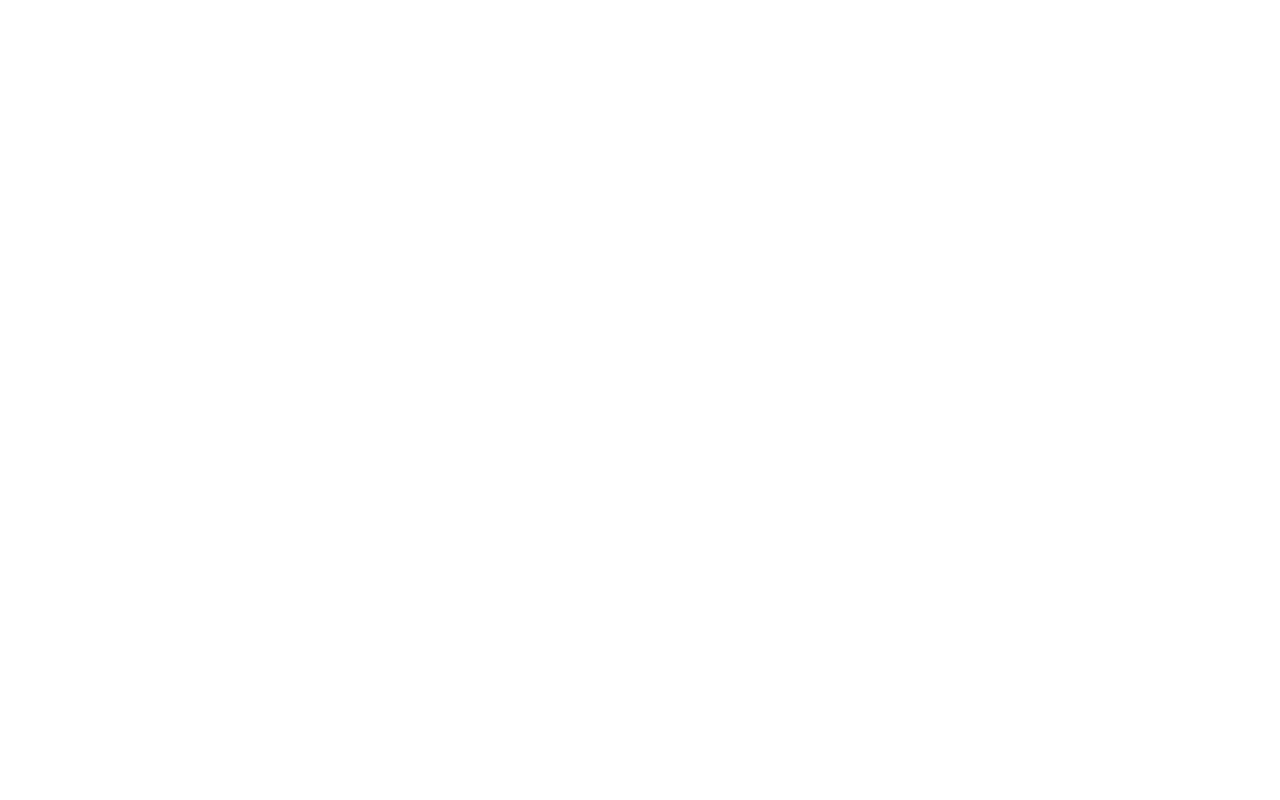
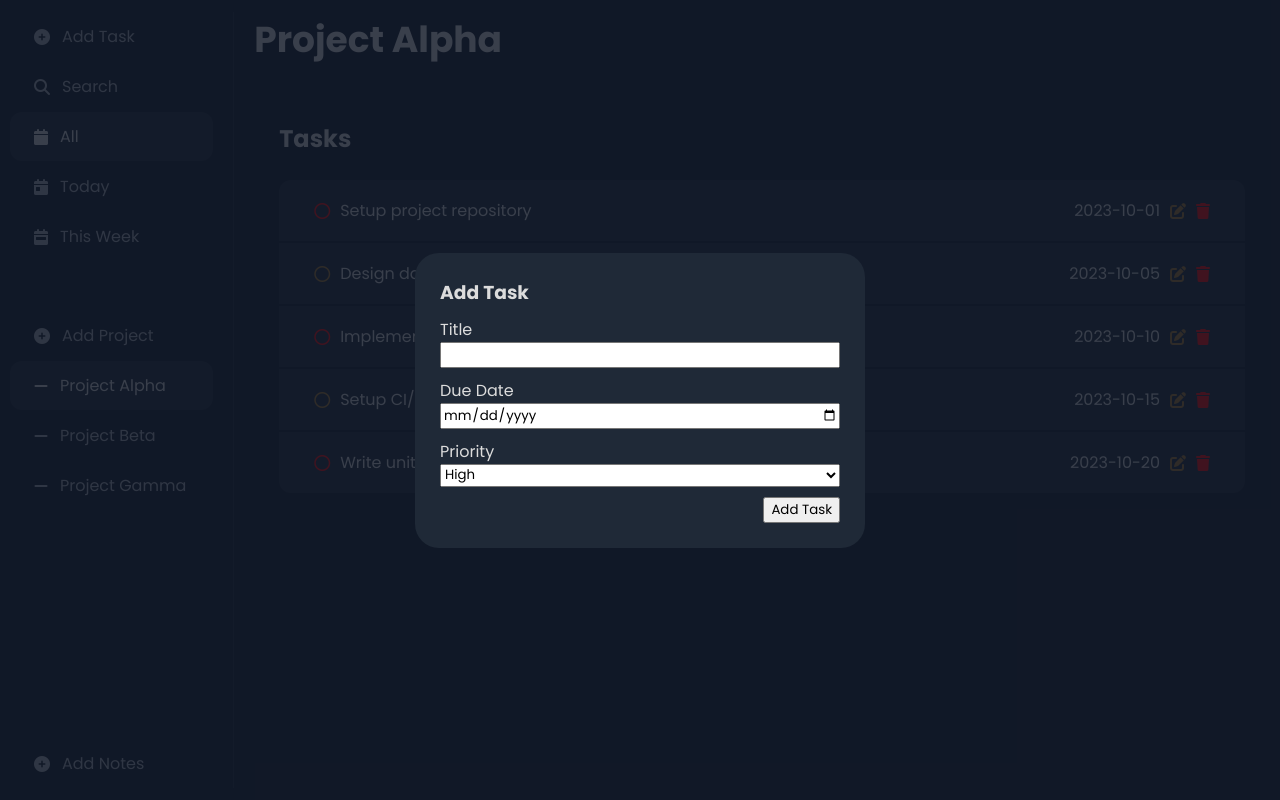
Before and after one commit to DevAro178/odin-todo-list, a website built with webpack: page src/index.html in a window 1280 px wide. Built offline with nearby package versions, Linux system fonts and the light colour scheme.

Commit message:
Layout Done LocalStorage Data get Set Done Modal Done
and I am just done with this

```diff
--- /dev/null
+++ b/src/content.js
@@ -0,0 +1,153 @@
+import { data } from "./data";
+
+function generateTasks(e) {
+  let tasksDiv = document.createElement("div");
+  tasksDiv.classList.add("tasks");
+  e.list.forEach((l) => {
+    let taskDiv = document.createElement("div");
+    let div1 = document.createElement("div");
+    let div2 = document.createElement("div");
+
+    let iconClass = ["fa-regular", "fa-circle"];
+    if (l.done) iconClass[1] = "fa-circle-check";
+    switch (l.priority) {
+      case "High":
+        iconClass.push("danger");
+        break;
+      case "Medium":
+        iconClass.push("warning");
+        break;
+      case "Low":
+        iconClass.push("success");
+        break;
+      default:
+        break;
+    }
+
+    let icon = document.createElement("i");
+    iconClass.forEach((j) => {
+      icon.classList.add(j);
+    });
+
+    let name = document.createElement("div");
+    name.classList.add("name");
+    name.textContent = l.title;
+
+    let date = document.createElement("span");
+    date.classList.add("date");
+    date.textContent = l.dueDate;
+
+    let editIcon = document.createElement("i");
+    editIcon.classList.add("fa-solid", "fa-pen-to-square", "warning");
+
+    let deleteIcon = document.createElement("i");
+    deleteIcon.classList.add("fa-solid", "fa-trash", "danger");
+
+    div1.append(icon, name);
+    div2.append(date, editIcon, deleteIcon);
+    taskDiv.append(div1, div2);
+    tasksDiv.append(taskDiv);
+  });
+
+  return tasksDiv;
+}
+
+function initializeContent(Object) {
+  let container = document.createElement("div");
+  container.classList.add("content");
+
+  let h1 = document.createElement("h1");
+  h1.textContent = data[0].project;
+
+  let main = document.createElement("div");
+  main.classList.add("main");
+
+  let h3 = document.createElement("h3");
+  h3.textContent = "Tasks";
+
+  let tasks = generateTasks(data[0]);
+
+  main.append(h3, tasks);
+  container.append(h1, main);
+  return container;
+}
+
+function setContent(obj) {
+  document.querySelector("div.content h1").textContent = obj.project;
+  let main = document.querySelector("div.content div.main");
+  let tasks = generateTasks(obj);
+  main.removeChild(document.querySelector("div.content div.main div.tasks"));
+  main.append(tasks);
+}
+
+function addTask() {
+  let container = document.createElement("div");
+  container.classList.add("modalContainer");
+
+  let modal = document.createElement("div");
+  modal.classList.add("modal");
+
+  let h3 = document.createElement("h3");
+  h3.textContent = "Add Task";
+
+  let form = document.createElement("form");
+  form.id = "addTaskForm";
+
+  // Title input
+  let titleGroup = document.createElement("div");
+  titleGroup.classList.add("form-group");
+  let titleLabel = document.createElement("label");
+  titleLabel.textContent = "Title";
+  let titleInput = document.createElement("input");
+  titleInput.type = "text";
+  titleInput.name = "title";
+  titleGroup.append(titleLabel, titleInput);
+
+  // Due Date input
+  let dateGroup = document.createElement("div");
+  dateGroup.classList.add("form-group");
+  let dueDateLabel = document.createElement("label");
+  dueDateLabel.textContent = "Due Date";
+  let dueDateInput = document.createElement("input");
+  dueDateInput.type = "date";
+  dueDateInput.name = "dueDate";
+  dateGroup.append(dueDateLabel, dueDateInput);
+
+  // Priority select
+  let priorityGroup = document.createElement("div");
+  priorityGroup.classList.add("form-group");
+  let priorityLabel = document.createElement("label");
+  priorityLabel.textContent = "Priority";
+  let prioritySelect = document.createElement("select");
+  prioritySelect.name = "priority";
+  let priorities = ["high", "medium", "low"];
+  priorities.forEach((priority) => {
+    let option = document.createElement("option");
+    option.value = priority;
+    option.textContent = priority.charAt(0).toUpperCase() + priority.slice(1);
+    prioritySelect.appendChild(option);
+  });
+  priorityGroup.append(priorityLabel, prioritySelect);
+
+  // Add Task button
+  let addButton = document.createElement("button");
+  addButton.type = "submit";
+  addButton.textContent = "Add Task";
+
+  // Append elements to form
+  form.appendChild(titleGroup);
+  form.appendChild(dateGroup);
+  form.appendChild(priorityGroup);
+  form.appendChild(addButton);
+
+  // Append form to modal
+  modal.append(h3, form);
+
+  // Append modal to container
+  container.appendChild(modal);
+
+  // Append container to body or a specific element
+  document.body.appendChild(container);
+}
+
+export { initializeContent, setContent, addTask };
--- /dev/null
+++ b/src/controller.js
@@ -0,0 +1,25 @@
+import { data } from "./data";
+import { setContent } from "./content";
+import { setActiveClassForProject } from "./sidebar";
+
+export default function () {
+  EventListeners();
+}
+
+function EventListeners() {
+  let projectbtns = document.querySelectorAll("li.project");
+  projectbtns.forEach((e) => {
+    e.addEventListener("click", () => {
+      setActiveClassForProject(e.dataset["id"]);
+      setContent(getProjectById(e.dataset["id"]));
+    });
+  });
+}
+
+function getProjectById(id) {
+  let obj = null;
+  data.forEach((e) => {
+    if (e.id == id) obj = e;
+  });
+  return obj;
+}
--- /dev/null
+++ b/src/data.js
@@ -0,0 +1,10 @@
+import list from "./list.json";
+
+let data = (() => {
+  let localData = localStorage.getItem("todo-list-Object");
+  if (!localData)
+    localStorage.setItem("todo-list-Object", JSON.stringify(list));
+  return JSON.parse(localStorage.getItem("todo-list-Object"));
+})();
+
+export { data };
--- a/src/index.html
+++ b/src/index.html
@@ -4,11 +4,15 @@
     <head>
         <meta charset="UTF-8">
         <meta name="viewport" content="width=device-width, initial-scale=1.0">
+        <link rel="stylesheet" href="https://cdnjs.cloudflare.com/ajax/libs/font-awesome/6.6.0/css/all.min.css"
+            integrity="sha512-Kc323vGBEqzTmouAECnVceyQqyqdsSiqLQISBL29aUW4U/M7pSPA/gEUZQqv1cwx4OnYxTxve5UMg5GT6L4JJg=="
+            crossorigin="anonymous" referrerpolicy="no-referrer" />
         <title>TODO List</title>
     </head>
 
     <body>
-
+        <div id="root">
+        </div>
     </body>
 
 </html>
--- /dev/null
+++ b/src/list.json
@@ -0,0 +1,164 @@
+[
+  {
+    "project": "Project Alpha",
+    "list": [
+      {
+        "title": "Setup project repository",
+        "description": "Initialize the project repository on GitHub",
+        "dueDate": "2023-10-01",
+        "priority": "High",
+        "notes": "Include README and .gitignore",
+        "done": false,
+        "id": "_bulf627p7"
+      },
+      {
+        "title": "Design database schema",
+        "description": "Create an ER diagram for the database",
+        "dueDate": "2023-10-05",
+        "priority": "Medium",
+        "notes": "Use MySQL",
+        "done": false,
+        "id": "_h83hazu2k"
+      },
+      {
+        "title": "Implement authentication",
+        "description": "Add user login and registration functionality",
+        "dueDate": "2023-10-10",
+        "priority": "High",
+        "notes": "Use JWT for authentication",
+        "done": false,
+        "id": "_blqkbeklj"
+      },
+      {
+        "title": "Setup CI/CD pipeline",
+        "description": "Configure continuous integration and deployment",
+        "dueDate": "2023-10-15",
+        "priority": "Medium",
+        "notes": "Use GitHub Actions",
+        "done": false,
+        "id": "_9n3d1h5e2"
+      },
+      {
+        "title": "Write unit tests",
+        "description": "Create unit tests for the main modules",
+        "dueDate": "2023-10-20",
+        "priority": "High",
+        "notes": "Aim for 80% code coverage",
+        "done": false,
+        "id": "_g1asqf33l"
+      }
+    ],
+    "id": "_cfbsh1l5l"
+  },
+  {
+    "project": "Project Beta",
+    "list": [
+      {
+        "title": "Conduct market research",
+        "description": "Analyze the target market and competitors",
+        "dueDate": "2023-10-03",
+        "priority": "High",
+        "notes": "Focus on user needs and pain points",
+        "done": false,
+        "id": "_azkewdilw"
+      },
+      {
+        "title": "Create wireframes",
+        "description": "Design wireframes for the main pages",
+        "dueDate": "2023-10-07",
+        "priority": "Medium",
+        "notes": "Use Figma for design",
+        "done": false,
+        "id": "_offmmq68g"
+      },
+      {
+        "title": "Develop landing page",
+        "description": "Build the landing page for the product",
+        "dueDate": "2023-10-12",
+        "priority": "High",
+        "notes": "Ensure responsive design",
+        "done": false,
+        "id": "_vlq6g80cp"
+      },
+      {
+        "title": "Setup analytics",
+        "description": "Integrate Google Analytics for tracking",
+        "dueDate": "2023-10-17",
+        "priority": "Medium",
+        "notes": "Track user behavior and conversions",
+        "done": false,
+        "id": "_jew9yadfl"
+      },
+      {
+        "title": "Launch marketing campaign",
+        "description": "Start the initial marketing campaign",
+        "dueDate": "2023-10-22",
+        "priority": "High",
+        "notes": "Use social media and email marketing",
+        "done": false,
+        "id": "_yqe9v1dls"
+      }
+    ],
+    "id": "_aqnohg53c"
+  },
+  {
+    "project": "Project Gamma",
+    "list": [
+      {
+        "title": "Setup development environment",
+        "description": "Install necessary tools and dependencies",
+        "dueDate": "2023-10-02",
+        "priority": "High",
+        "notes": "Include Node.js and Docker",
+        "done": false,
+        "id": "_g3wvg90in"
+      },
+      {
+        "title": "Create project documentation",
+        "description": "Write comprehensive documentation for the project",
+        "dueDate": "2023-10-06",
+        "priority": "Medium",
+        "notes": "Include setup and usage instructions",
+        "done": false,
+        "id": "_m41v4bilt"
+      },
+      {
+        "title": "Implement feature X",
+        "description": "Develop and test feature X",
+        "dueDate": "2023-10-11",
+        "priority": "High",
+        "notes": "Ensure it meets the requirements",
+        "done": false,
+        "id": "_z12kd0czt"
+      },
+      {
+        "title": "Optimize performance",
+        "description": "Improve the performance of the application",
+        "dueDate": "2023-10-16",
+        "priority": "Medium",
+        "notes": "Focus on reducing load times",
+        "done": false,
+        "id": "_xerf7v9ff"
+      },
+      {
+        "title": "Prepare for launch",
+        "description": "Finalize all tasks and prepare for the product launch",
+        "dueDate": "2023-10-21",
+        "priority": "High",
+        "notes": "Ensure all features are tested and documented",
+        "done": false,
+        "id": "_efn4v5t9u"
+      },
+      {
+        "title": "Post-launch support",
+        "description": "Provide support and fix any issues post-launch",
+        "dueDate": "2023-10-25",
+        "priority": "High",
+        "notes": "Monitor user feedback and bug reports",
+        "done": false,
+        "id": "_gzcv88wxv"
+      }
+    ],
+    "id": "_e9gtdatfn"
+  }
+]
--- a/src/script.js
+++ b/src/script.js
@@ -1 +1,10 @@
-import './style.css';
+import "./style.css";
+import { initializeSidebar } from "./sidebar.js";
+import { initializeContent, addTask } from "./content.js";
+import controller from "./controller.js";
+import { data } from "./data.js";
+
+const ROOT = document.querySelector("body div#root");
+ROOT.append(initializeSidebar(), initializeContent());
+controller();
+addTask();
--- /dev/null
+++ b/src/sidebar.js
@@ -0,0 +1,96 @@
+import { data } from "./data";
+
+function generateList(obj) {
+  let ul = document.createElement("ul");
+
+  obj.forEach((element) => {
+    let li = document.createElement("li");
+    if (element.class) {
+      element.class.forEach((e) => {
+        li.classList.add(e);
+      });
+    }
+    if (element.id) {
+      li.dataset["id"] = element.id;
+    }
+    let icon = document.createElement("i");
+    element.iconClass.forEach((c) => {
+      icon.classList.add(c);
+    });
+    li.append(icon, element.text);
+    ul.append(li);
+  });
+  return ul;
+}
+
+function initializeSidebar() {
+  let controls = [
+    {
+      class: ["add-task"],
+      iconClass: ["fa-solid", "fa-circle-plus"],
+      text: "Add Task",
+    },
+    {
+      iconClass: ["fa-solid", "fa-magnifying-glass"],
+      text: "Search",
+    },
+    {
+      class: ["active"],
+      iconClass: ["fa-solid", "fa-calendar"],
+      text: "All",
+    },
+    {
+      iconClass: ["fa-solid", "fa-calendar-day"],
+      text: "Today",
+    },
+    {
+      iconClass: ["fa-solid", "fa-calendar-week"],
+      text: "This Week",
+    },
+  ];
+
+  let Projects = data.map((e) => {
+    return {
+      id: e.id,
+      class: ["project"],
+      iconClass: ["fa-solid", "fa-minus"],
+      text: e.project,
+    };
+  });
+  Projects.unshift({
+    class: ["add-project"],
+    iconClass: ["fa-solid", "fa-circle-plus"],
+    text: "Add Project",
+  });
+  Object.assign(Projects[1], {
+    class: ["project", "active"],
+  });
+
+  let Notes = [
+    {
+      class: ["add-notes"],
+      iconClass: ["fa-solid", "fa-circle-plus"],
+      text: "Add Notes",
+    },
+  ];
+
+  let sidebar = document.createElement("div");
+  sidebar.classList.add("sidebar");
+
+  let bufferDiv = document.createElement("div");
+  bufferDiv.append(generateList(controls), generateList(Projects));
+
+  sidebar.append(bufferDiv, generateList(Notes));
+
+  return sidebar;
+}
+
+function setActiveClassForProject(id) {
+  let projectDivs = document.querySelectorAll("div.sidebar li.project");
+  projectDivs.forEach((e) => {
+    if (e.dataset["id"] == id) e.classList.add("active");
+    else e.classList.remove("active");
+  });
+}
+
+export { initializeSidebar, setActiveClassForProject };
--- a/src/style.css
+++ b/src/style.css
@@ -0,0 +1,219 @@
+@import url("https://fonts.googleapis.com/css2?family=Poppins:ital,wght@0,100;0,200;0,300;0,400;0,500;0,600;0,700;0,800;0,900;1,100;1,200;1,300;1,400;1,500;1,600;1,700;1,800;1,900&display=swap");
+
+:root {
+  --dark: #111827;
+  --dark-content-bg: #1f2937;
+  --secondary-content-bg: #27313e;
+  --red: red;
+  --green: green;
+  --highlight: #a9792b;
+  --primary-text: #dcdcdc;
+  --secondary-text: #acb1b8;
+  --pink: #f472b6;
+}
+
+* {
+  margin: none;
+  padding: none;
+  box-sizing: border-box;
+  font-family: "Poppins", system-ui;
+}
+
+body {
+  margin: 0;
+  padding: 0;
+  background-color: var(--dark);
+  color: var(--primary-text);
+
+  #root {
+    min-height: 100vh;
+    display: flex;
+    padding: 12px 10px;
+    gap: 20px;
+
+    .danger {
+      color: var(--red);
+    }
+    .success {
+      color: var(--green);
+    }
+    .warning {
+      color: var(--highlight);
+    }
+
+    .sidebar {
+      user-select: none;
+      flex: 1;
+      display: flex;
+      flex-direction: column;
+      justify-content: space-between;
+      align-items: flex-start;
+
+      ul {
+        margin: 0;
+        list-style: none;
+        padding: 0;
+        display: flex;
+        flex-direction: column;
+        gap: 1px;
+        width: 100%;
+
+        li {
+          cursor: pointer;
+          display: flex;
+          gap: 12px;
+          align-items: center;
+          justify-content: flex-start;
+          padding: 12px 24px;
+          border-radius: 12px;
+          color: var(--secondary-text);
+
+          &.active,
+          &:hover {
+            background-color: var(--dark-content-bg);
+            color: var(--primary-text);
+          }
+        }
+      }
+
+      & > div {
+        width: 100%;
+      }
+
+      & > div:nth-child(1) {
+        display: flex;
+        flex-direction: column;
+        gap: 50px;
+      }
+      & > div:nth-child(2) {
+        cursor: pointer;
+        display: flex;
+        gap: 12px;
+        align-items: center;
+        justify-content: flex-start;
+        padding: 12px 24px;
+        border-radius: 12px;
+        color: var(--secondary-text);
+
+        &:hover {
+          background-color: var(--dark-content-bg);
+          color: var(--primary-text);
+        }
+      }
+    }
+    .content {
+      flex: 5;
+      border-left: 1px solid var(--dark-content-bg);
+      padding-left: 20px;
+      display: flex;
+      flex-direction: column;
+      gap: 30px;
+
+      h1 {
+        margin: 0;
+        font-size: 36px;
+        user-select: none;
+      }
+      & > div {
+        padding: 0 25px;
+
+        h3 {
+          font-size: 24px;
+          user-select: none;
+        }
+
+        .tasks {
+          display: flex;
+          flex-direction: column;
+          gap: 2px;
+
+          & > div:first-child {
+            border-top-left-radius: 12px;
+            border-top-right-radius: 12px;
+          }
+
+          & > div:last-child {
+            border-bottom-left-radius: 12px;
+            border-bottom-right-radius: 12px;
+          }
+
+          & > div {
+            display: flex;
+            justify-content: space-between;
+            background-color: var(--dark-content-bg);
+            padding: 18px 35px;
+
+            p {
+              display: flex;
+              margin: 0;
+              font-size: 18px;
+              font-weight: 500;
+            }
+
+            & > div {
+              display: flex;
+              align-items: center;
+              gap: 10px;
+
+              i {
+                cursor: pointer;
+              }
+            }
+
+            &:hover {
+              background-color: var(--secondary-content-bg);
+              cursor: pointer;
+            }
+          }
+        }
+      }
+    }
+  }
+
+  .modalContainer {
+    position: absolute;
+    top: 0;
+    left: 0;
+    display: flex;
+    justify-content: center;
+    align-items: center;
+    height: 100vh;
+    width: 100vw;
+    background-color: rgba(17, 24, 39, 0.8);
+    .modal {
+      background-color: var(--dark-content-bg);
+      padding: 25px;
+      border-radius: 24px;
+      display: flex;
+      flex-direction: column;
+      gap: 10px;
+      min-width: 450px;
+
+      h3 {
+        margin: 0;
+      }
+
+      form {
+        display: flex;
+        flex-direction: column;
+        gap: 10px;
+        align-items: flex-start;
+        justify-content: center;
+
+        .form-group {
+          display: flex;
+          flex-direction: column;
+          width: 100%;
+          input {
+            flex: 1;
+          }
+        }
+
+        button {
+          align-self: flex-end;
+          cursor: pointer;
+        }
+      }
+    }
+  }
+}
```
Also changed, not shown: webpack.dev.js (line endings or trailing spaces).
